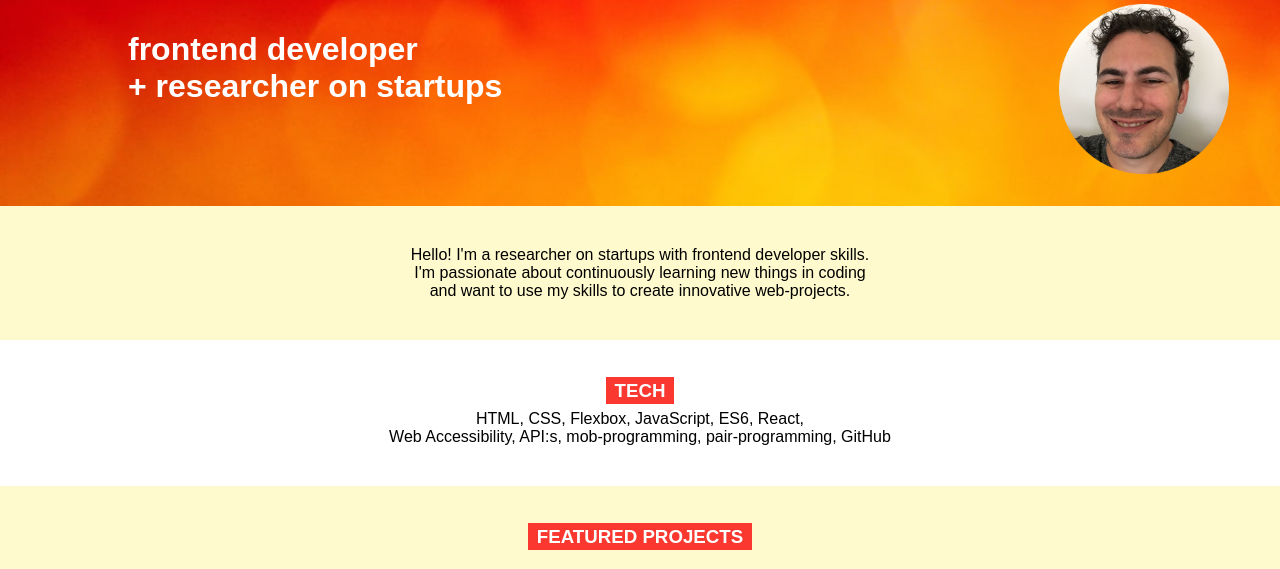
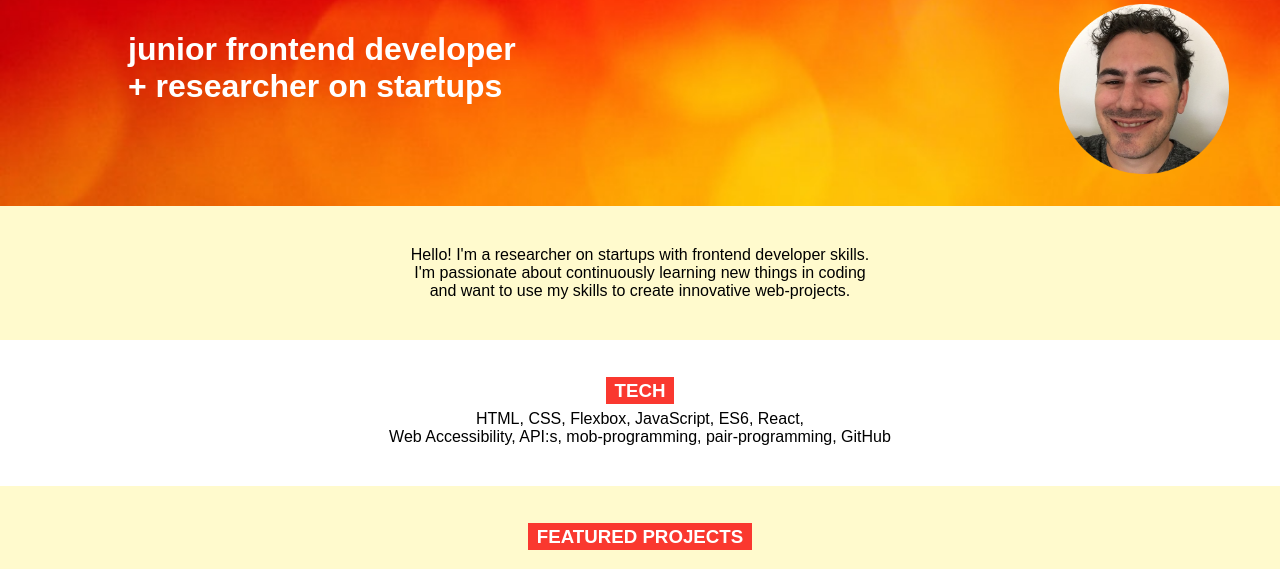
Before and after one commit to MichelLaufer/project-portfolio, a plain HTML site: page index.html in a window 1280 px wide. Shown: the part 151-720 px from the top of the page. Drawn offline with Linux system fonts and the light colour scheme.

Commit message:
Made a minor modification

```diff
--- a/index.html
+++ b/index.html
@@ -32,7 +32,7 @@
     <div class="hero-text">
       <h1 class="hero-title">PORTFOLIO: MICHEL ELMOZNINO LAUFER</h1>
       <div class="top-below">
-      <h2>frontend developer <br> + researcher on startups</h2>
+      <h2>junior frontend developer <br> + researcher on startups</h2>
       <img class="profile-image" src="michel_profile.png" alt="My profile picture">
       </div>
     </div>
```
